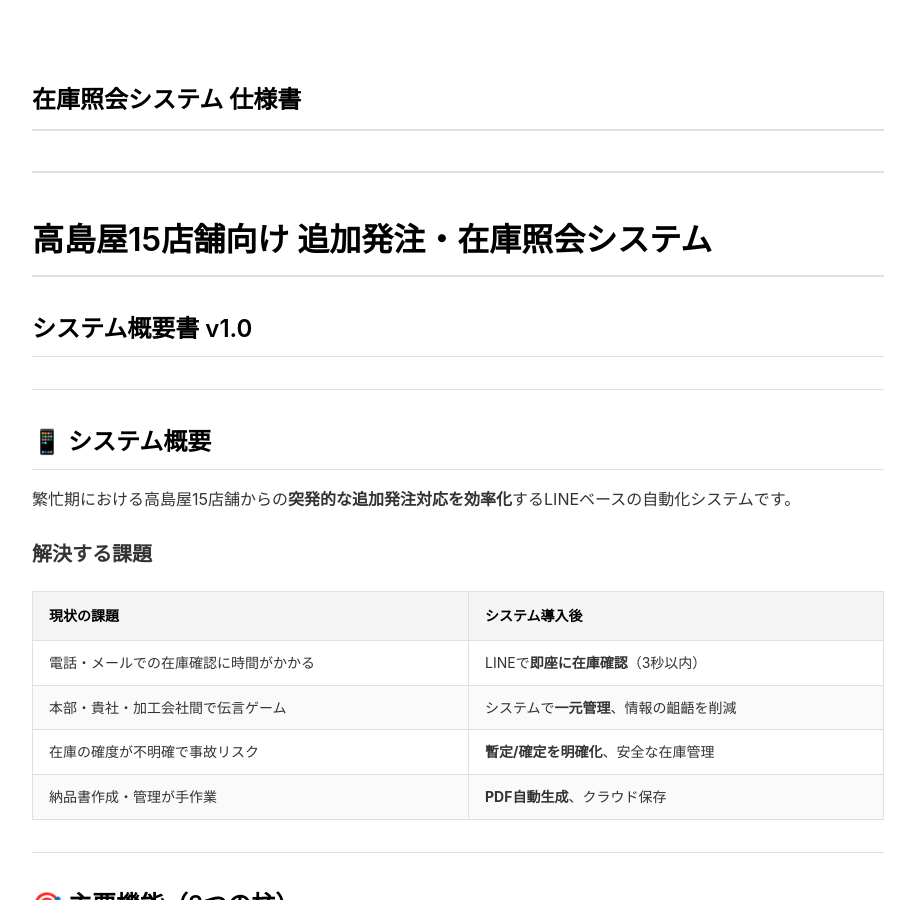
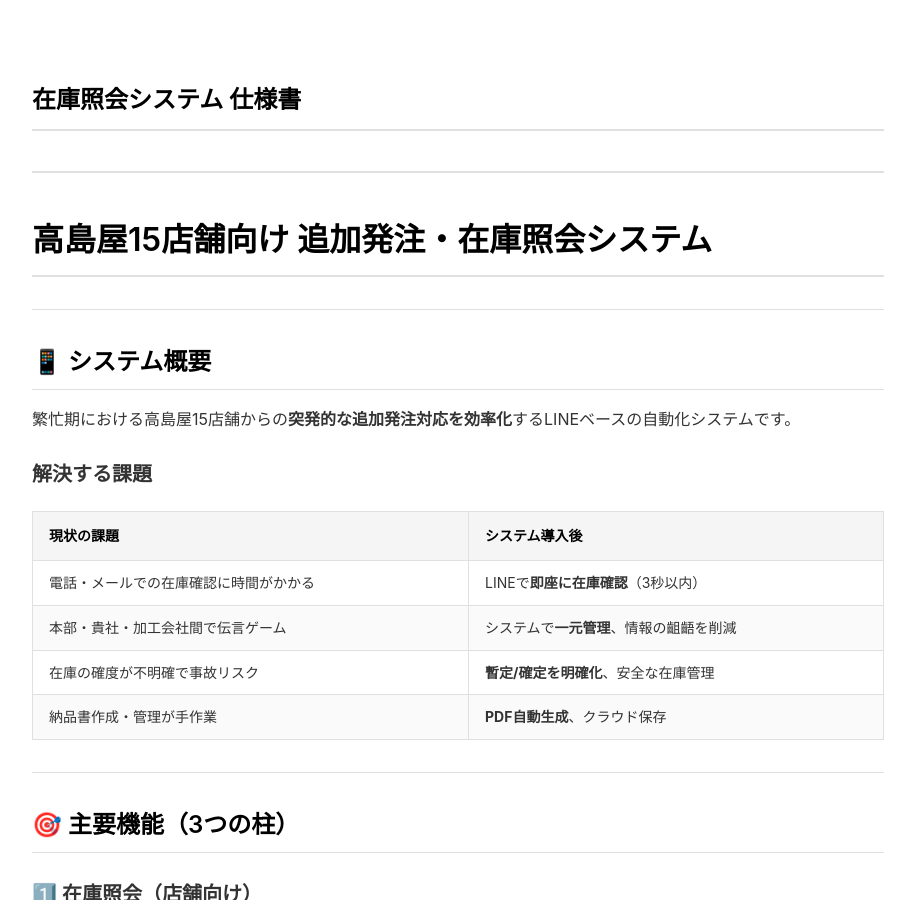
Before and after one commit to kikuchi-mizuki/zaiko, a Jekyll site: the page built from proposal.md, in a window 1280 px wide and 900 px high. Shown: the whole window, without its empty margins (182-1097 px from the left). Built offline with Jekyll 4.4.1, drawn with Linux system fonts in a browser that asks for light colours.

Commit message:
remove: システム概要書v1.0の見出しを削除

```diff
--- a/proposal.md
+++ b/proposal.md
@@ -4,7 +4,6 @@
 ---
 
 # 高島屋15店舗向け 追加発注・在庫照会システム
-## システム概要書 v1.0
 
 ---
 
```
